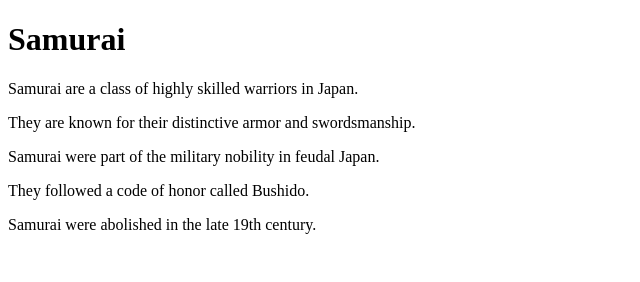
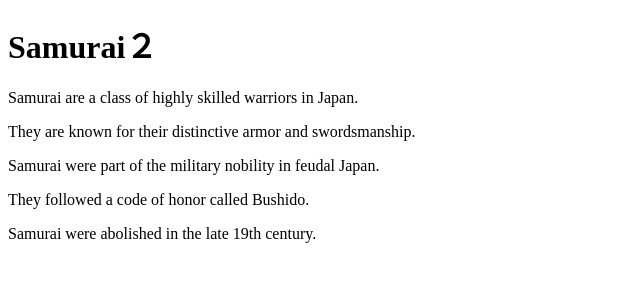
Before and after one commit to takaonishii/samurai, a plain HTML site: page index.html in a window 1280 px wide. Shown: the whole page, without its empty margins (0-640 px from the left). Drawn offline with Linux system fonts and the light colour scheme.

Commit message:
２回目

```diff
--- a/index.html
+++ b/index.html
@@ -5,7 +5,7 @@
         <link rel="stylesheet" href="style.css">
     </head>
     <body>
-        <h1>Samurai</h1>
+        <h1>Samurai２</h1>
         <p>Samurai are a class of highly skilled warriors in Japan.</p>
         <p>They are known for their distinctive armor and swordsmanship.</p>
         <p>Samurai were part of the military nobility in feudal Japan.</p>
```
